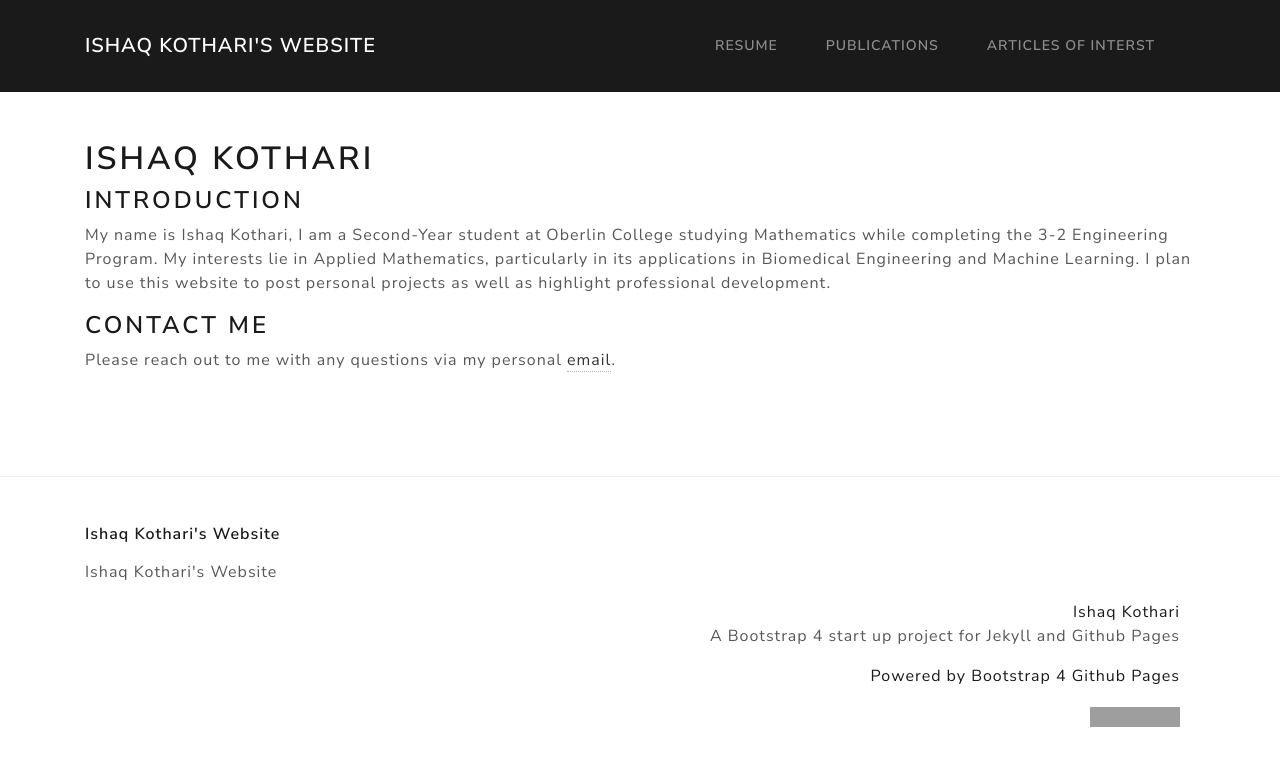
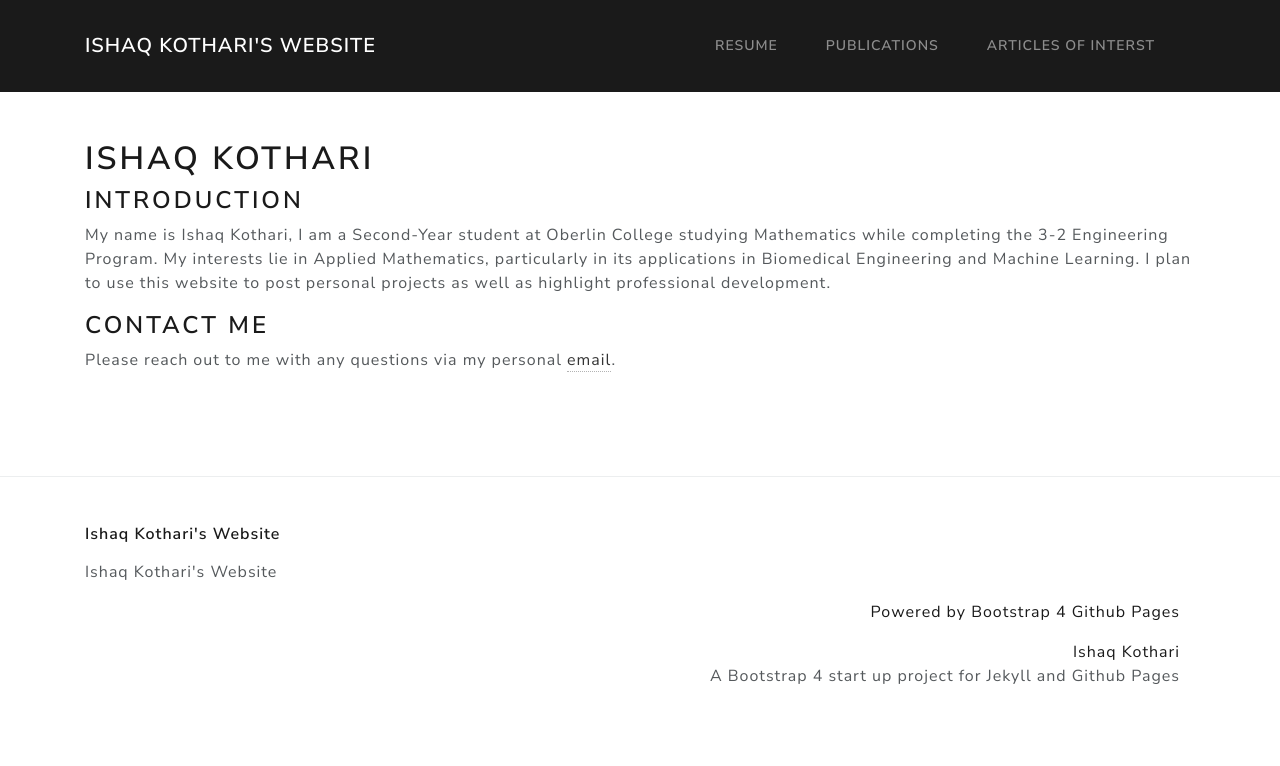
Before and after one commit to ishaqkothari/ishaqkothari.github.io, a Jekyll site: the page built from index.md, in a window 1280 px wide. Shown: the top 766 px of the page. Built offline with Jekyll 4.4.1, drawn with Linux system fonts in a browser that asks for light colours; comment, search, counter and statistics services are not loaded; grey boxes are pictures that could not be loaded.

Commit message:
Update footer.html

```diff
--- a/_includes/footer.html
+++ b/_includes/footer.html
@@ -28,15 +28,13 @@
 
 
       <div class="col-sm text-right">
-        <script src="https://platform.linkedin.com/badges/js/profile.js" async defer type="text/javascript"></script>
-        <div class="badge-base LI-profile-badge" data-locale="en_US" data-size="medium" data-theme="dark" data-type="VERTICAL" data-vanity="ishaq-kothari-7980831b5" data-version="v1"><a class="badge-base__link LI-simple-link" href="https://www.linkedin.com/in/ishaq-kothari-7980831b5?trk=profile-badge">Ishaq Kothari</a></div>
-        <p>{{- site.description | escape -}}</p>
-
         <p>
           <a href="https://nicolas-van.github.io/bootstrap-4-github-pages/">Powered by Bootstrap 4 Github Pages</a>
         </p>
         <p>
-          <a href="https://github.com/nicolas-van/bootstrap-4-github-pages"><img alt="GitHub Repo stars" src="https://img.shields.io/github/stars/nicolas-van/bootstrap-4-github-pages?style=social"></a>
+          <script src="https://platform.linkedin.com/badges/js/profile.js" async defer type="text/javascript"></script>
+          <div class="badge-base LI-profile-badge" data-locale="en_US" data-size="medium" data-theme="dark" data-type="VERTICAL" data-vanity="ishaq-kothari-7980831b5" data-version="v1"><a class="badge-base__link LI-simple-link" href="https://www.linkedin.com/in/ishaq-kothari-7980831b5?trk=profile-badge">Ishaq Kothari</a></div>
+          <p>{{- site.description | escape -}}</p>
         <p>
       </div>
 
```
